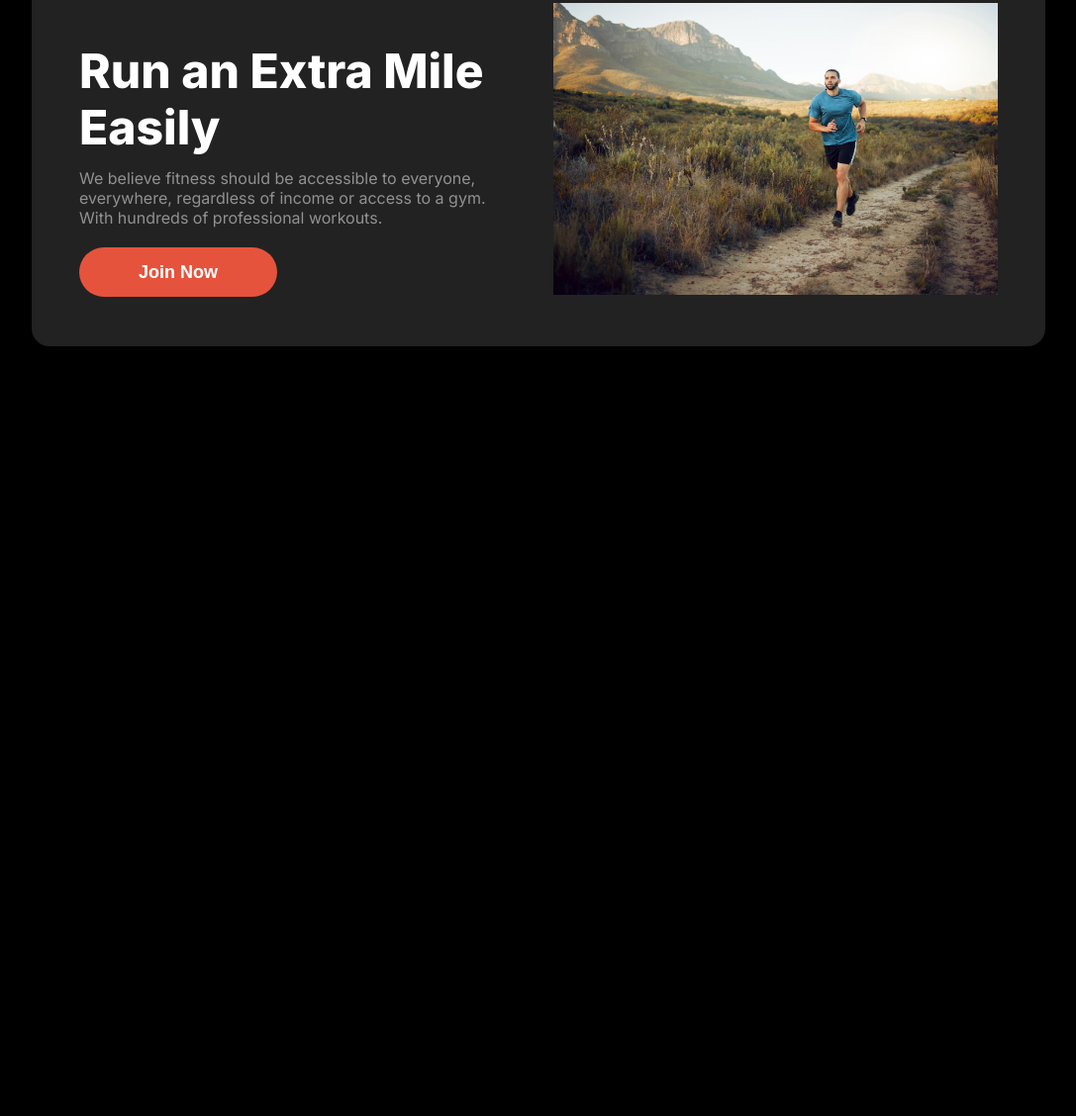
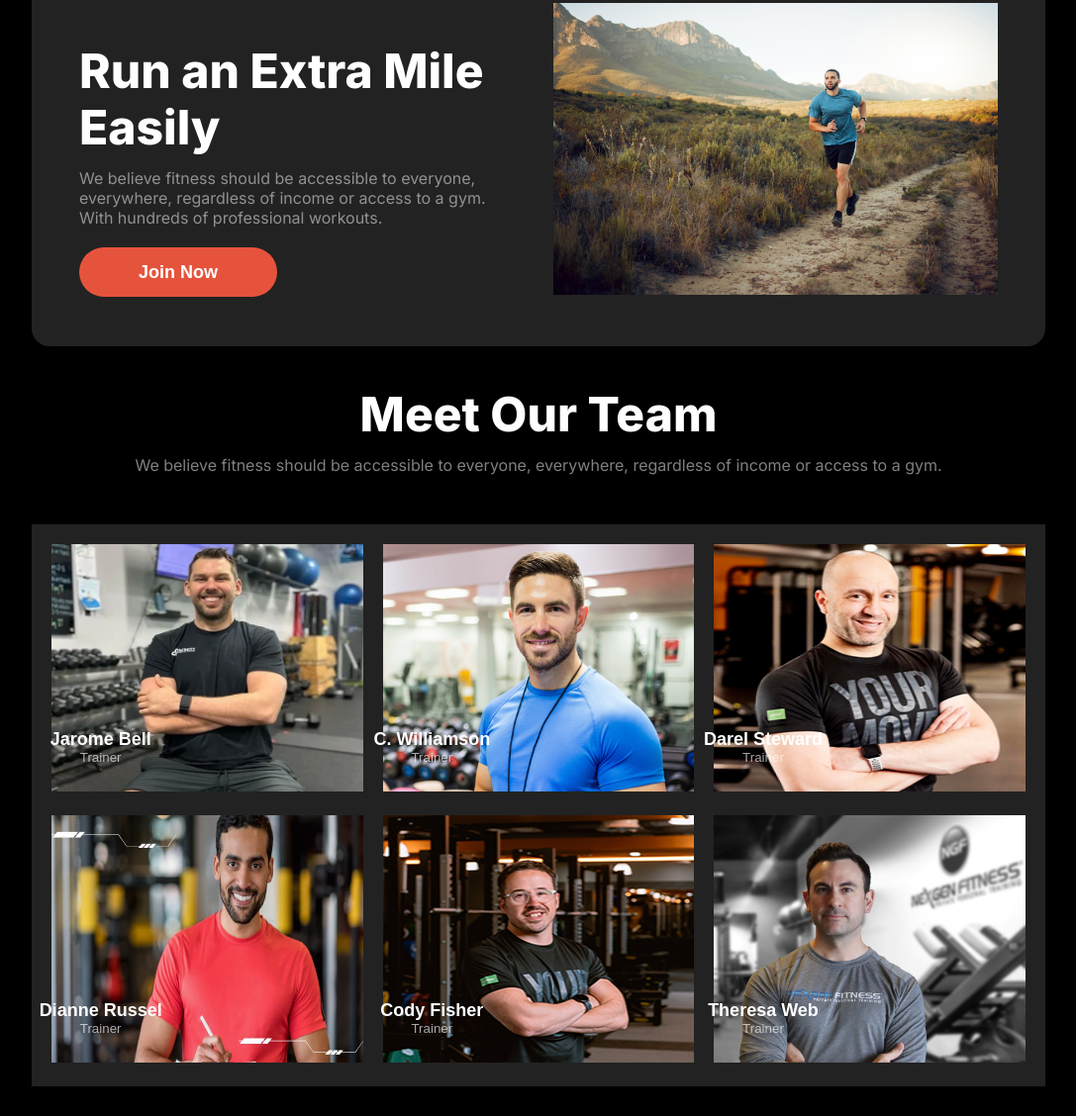
Before and after one commit to Oishee12/A2-reset9, a plain HTML site: page index.html in a window 1280 px wide. Shown: the part 1249-2377 px from the top of the page at 99% size, without its empty margins (96-1183 px from the left). Before the commit the page ends 1629 px from the top, so only its background shows below. Drawn offline with Linux system fonts and the light colour scheme; a web font is replaced by a local one.

Commit message:
added team section

```diff
--- a/index.html
+++ b/index.html
@@ -121,10 +121,69 @@
                     <h1 class="habit-heading">Run an Extra Mile Easily</h1>
                     <p class="habit-pera">We believe fitness should be accessible to everyone, everywhere, regardless of
                         income or access to a gym. With hundreds of professional workouts.</p>
-                        <button class="banner-btn primary-bg-color">Join Now</button>
+                    <button class="banner-btn primary-bg-color">Join Now</button>
                 </div>
                 <div class="run-img">
                     <img class="run-img-inner" src="./images/run.jpg" alt="">
+                </div>
+            </div>
+        </section>
+
+        <!-- team section -->
+        <section class="primary-width team-section">
+            <div class="heading-pera">
+                <h1 class="habit-heading">Meet Our Team</h1>
+                <p class="habit-pera">We believe fitness should be accessible to everyone, everywhere, regardless of
+                    income or access to a gym.</p>
+            </div>
+            <div class="team-img">
+                <div>
+                    <img class="img-width" src="./images/trainer1.png" alt="">
+                    <button class="token team-token">
+                        <div style="font-size: 18px;
+                        font-weight: 600; color: white;">Jarome Bell</div>
+                        <div style="color: rgba(255, 255, 255, 0.65);">Trainer</div>
+                    </button>
+                </div>
+                <div>
+                    <img class="img-width" src="./images/trainer2.png" alt="">
+                    <button class="token team-token">
+                        <div style="font-size: 18px;
+                        font-weight: 600; color: white; ">C. Williamson</div>
+                        <div style="color: rgba(255, 255, 255, 0.65);">Trainer</div>
+                    </button>
+                </div>
+                <div>
+                    <img class="img-width" src="./images/trainer3.png" alt="">
+                    <button class="token team-token">
+                        <div style="font-size: 18px;
+                        font-weight: 600; color: white;">Darel Steward</div>
+                        <div style="color: rgba(255, 255, 255, 0.65);">Trainer</div>
+                    </button>
+                </div>
+                <div>
+                    <img class="img-width" src="./images/trainer4.png" alt="">
+                    <button class="token team-token">
+                        <div style="font-size: 18px;
+                        font-weight: 600; color: white;">Dianne Russel</div>
+                        <div style="color: rgba(255, 255, 255, 0.65);">Trainer</div>
+                    </button>
+                </div>
+                <div>
+                    <img class="img-width" src="./images/trainer5.png" alt="">
+                    <button class="token team-token">
+                        <div style="font-size: 18px;
+                        font-weight: 600; color: white;">Cody Fisher</div>
+                        <div style="color: rgba(255, 255, 255, 0.65);">Trainer</div>
+                    </button>
+                </div>
+                <div>
+                    <img class="img-width" src="./images/trainer6.png" alt="">
+                    <button class="token team-token">
+                        <div style="font-size: 18px;
+                        font-weight: 600; color: white;">Theresa Web</div>
+                        <div style="color: rgba(255, 255, 255, 0.65);">Trainer</div>
+                    </button>
                 </div>
             </div>
         </section>
--- a/styles/style.css
+++ b/styles/style.css
@@ -263,6 +263,36 @@ list-stye {
     padding: 3em;
 }
 
+/* team-section */
+
+/* .team-section{
+    background-color: rgb(34, 34, 34);
+    border-radius: 18px;
+    margin-top: 90px;
+} */
+
+.img-width{
+    width: 100%;
+    height: 250px;
+}
+
+.team-img{
+    display: grid;
+    grid-template-columns: repeat(3, 1fr);
+    gap: 20px;
+    padding: 20px;
+    margin-top: 30px;
+    background-color: rgb(34, 34, 34);
+}
+
+.team-token{
+    backdrop-filter: initial;
+    background: none;
+    border: none;
+    margin-top: 160px;
+    margin-left: -350px;
+}
+
 @media screen and (max-width: 576px) {
     .nav-list {
         display: none;
@@ -322,4 +352,16 @@ list-stye {
     .run-img{
         width: 100%;
     }
+
+    /* team section */
+    .team-img{
+        grid-template-columns: repeat(1, 1fr);
+        gap: 10px;
+        padding: 10px;
+    margin-top: 20px;
+    }
+    .team-token{
+        margin-top: 160px;
+    margin-left: -310px;
+    }
 }
```
